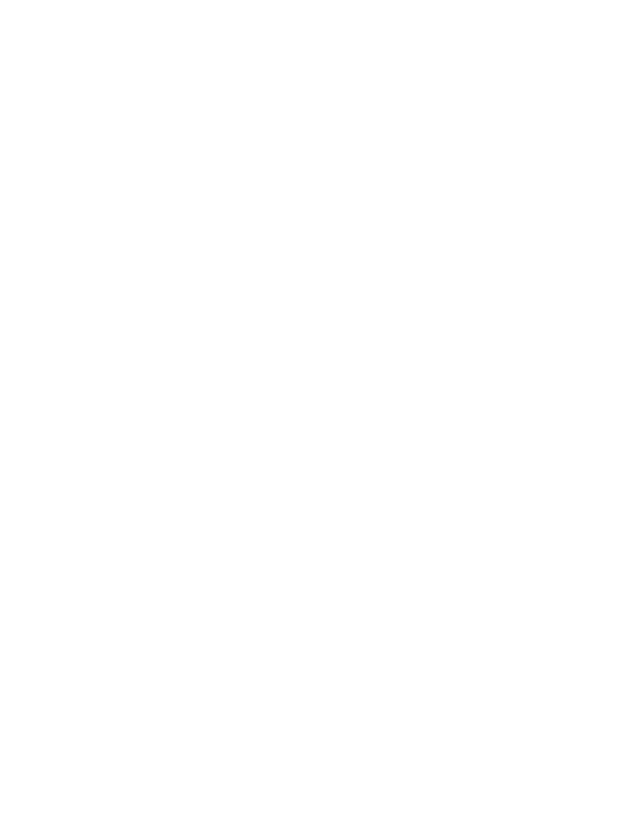
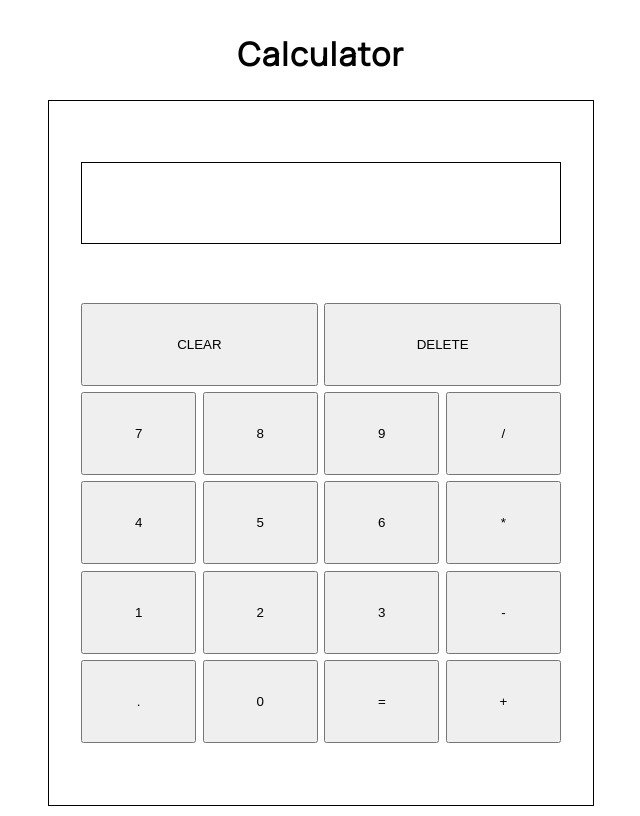
Before and after one commit to irao12/calculator, a plain HTML site: page index.html in a window 1280 px wide. Shown: the whole page, without its empty margins (319-959 px from the left). Drawn offline with Linux system fonts and the light colour scheme; a web font is replaced by a local one.

Commit message:
created a plain layout for the calculator

```diff
--- a/index.html
+++ b/index.html
@@ -5,9 +5,46 @@
     <meta http-equiv="X-UA-Compatible" content="IE=edge">
     <meta name="viewport" content="width=device-width, initial-scale=1.0">
     <title>Document</title>
-    <script src="script.js"></script>
+    <script src="script.js" defer></script>
+    <link rel="stylesheet" href="style.css"></link>
 </head>
 <body>
+    <div id="content">
+        <h1>Calculator</h1>
+        <div id="calcBody">
+            <div id="screen"></div>
+            <div id="keys">
+                <div id="row1" class="row">
+                    <button class="topButton" id="clear">CLEAR</button>
+                    <button class="topButton" id="delete">DELETE</button>
+                </div>
+                <div id="row2" class="row">
+                    <button class="button">7</button>
+                    <button class="button">8</button>
+                    <button class="button">9</button>
+                    <button class="button">/</button>
+                </div>
+                <div id="row3" class="row">
+                    <button class="button">4</button>
+                    <button class="button">5</button>
+                    <button class="button">6</button>
+                    <button class="button">*</button>
+                </div>
+                <div id="row4" class="row">
+                    <button class="button">1</button>
+                    <button class="button">2</button>
+                    <button class="button">3</button>
+                    <button class="button">-</button>
+                </div>
+                <div id="row5" class="row">
+                    <button class="button">.</button>
+                    <button class="button">0</button>
+                    <button class="button">=</button>
+                    <button class="button">+</button>
+                </div>
+            </div>
+        </div>
+    </div>
 
 </body>
 </html>
--- a/script.js
+++ b/script.js
@@ -26,5 +26,3 @@ function operate(operator, num1, num2) {
             return divide(num1, num2);
     }
 }
-
-console.log(operate('-', 2, 3));
--- /dev/null
+++ b/style.css
@@ -0,0 +1,58 @@
+@import url('https://fonts.googleapis.com/css2?family=Anek+Latin:wght@200;300;400&family=Manrope&display=swap');
+
+body {
+    font-family: 'Manrope', sans-serif;
+    letter-spacing: 0.09rem;
+}
+
+#content {
+    height: 50rem;
+    display: flex;
+    flex-direction: column;
+    justify-content: space-evenly;
+    align-items: center;
+}
+
+#calcBody {
+    border: 1px solid black;
+    width: 30rem;
+    height: 40rem;
+
+    padding: 2rem;
+
+    display: flex;
+    flex-direction: column;
+    justify-content: space-around;
+}
+
+#screen {
+    border: 1px solid black;
+    height: 5rem;
+}
+
+#keys {
+    display: flex;
+    flex-direction: column;
+    gap: 0.4rem;
+}
+
+.row {
+    display: flex;
+    justify-content: space-evenly;
+    gap: 0.4rem;
+}
+
+.button {
+    padding: 2rem 2rem;
+    flex: 1 1 100%;
+}
+
+.topButton {
+    padding: 2rem 4rem;
+    flex: 1;
+
+}
+
+.button, .topButton {
+    cursor: pointer;
+}
```
